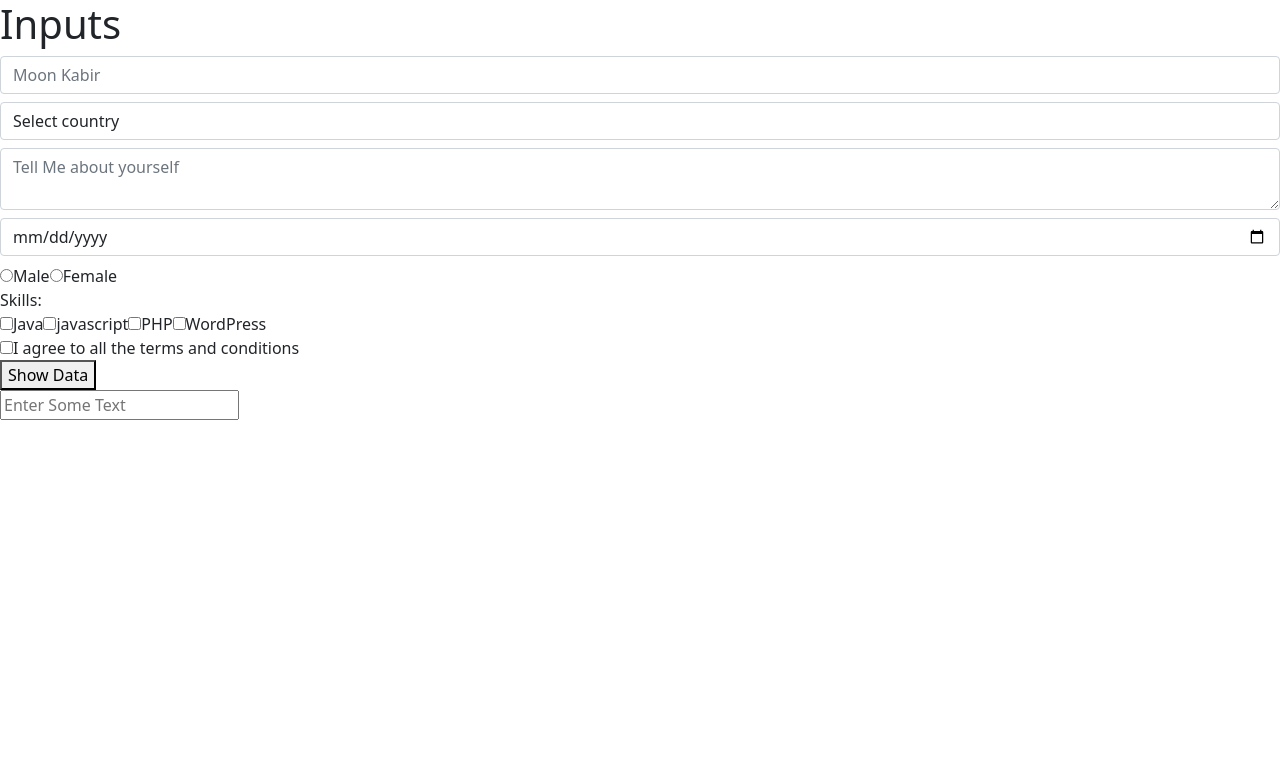
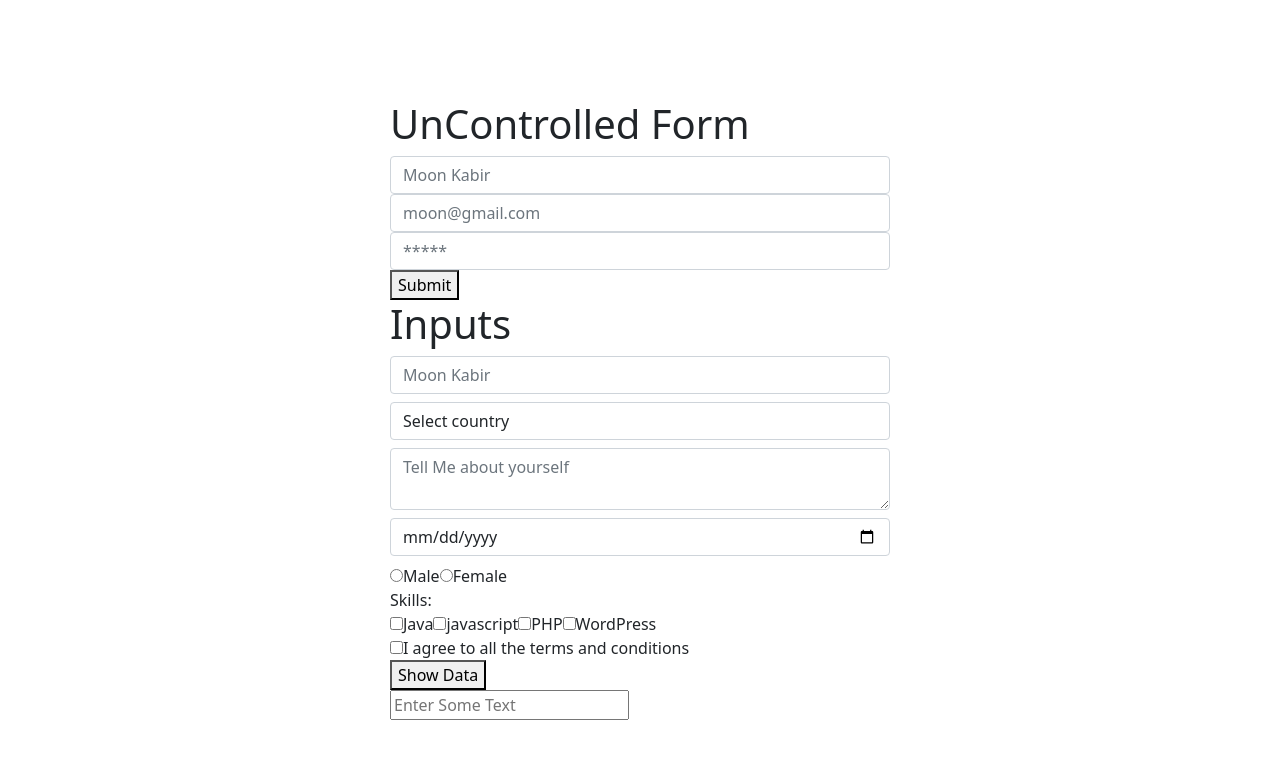
Before and after one commit to moonkabir/basic-react-stacklearner, a React (Create React App) app: page / in a window 1280 px wide. Shown: the top 758 px of the page. Built offline with nearby package versions, Linux system fonts and the light colour scheme.

Commit message:
53 UnControlled Form

```diff
--- a/src/components/app.jsx
+++ b/src/components/app.jsx
@@ -1,5 +1,6 @@
 import React, {Component}from 'react';
-import Inputs from './inputs'
+import Inputs from './inputs';
+import UnControlledForm from './forms';
 class App extends Component {
     state = {
         name: ''
@@ -20,7 +21,8 @@ class App extends Component {
 
     render() {
         return (
-            <div>
+            <div style={{"width":"500px","margin": "100px auto"}}>
+                <UnControlledForm />
                 <Inputs />
                 <input
                     type="text"
--- /dev/null
+++ b/src/components/forms/index.jsx
@@ -0,0 +1,30 @@
+import React from 'react';
+
+class UnControlledForm extends React.Component {
+    handleSubmit = event => {
+        event.preventDefault();
+        const data = {};
+        // form data back from object
+        // console.log(event.target.name.value);
+        data.name = event.target.name.value;
+        data.email = event.target.email.value;
+        data.password = event.target.password.value;
+        console.log(data);
+        event.target.reset();
+    }
+    render() {
+        return (
+            <div>
+                <h1>UnControlled Form</h1>
+                <form onSubmit={this.handleSubmit}>
+                    <input type="text" name="name" className="form-control" placeholder="Moon Kabir"/>
+                    <input type="email" name="email" className="form-control" placeholder="moon@gmail.com"/>
+                    <input type="password" name="password" className="form-control" placeholder="*****"/>
+                    <button type="submit">Submit</button>
+                </form>
+            </div>
+        );
+    }
+}
+
+export default UnControlledForm
```
